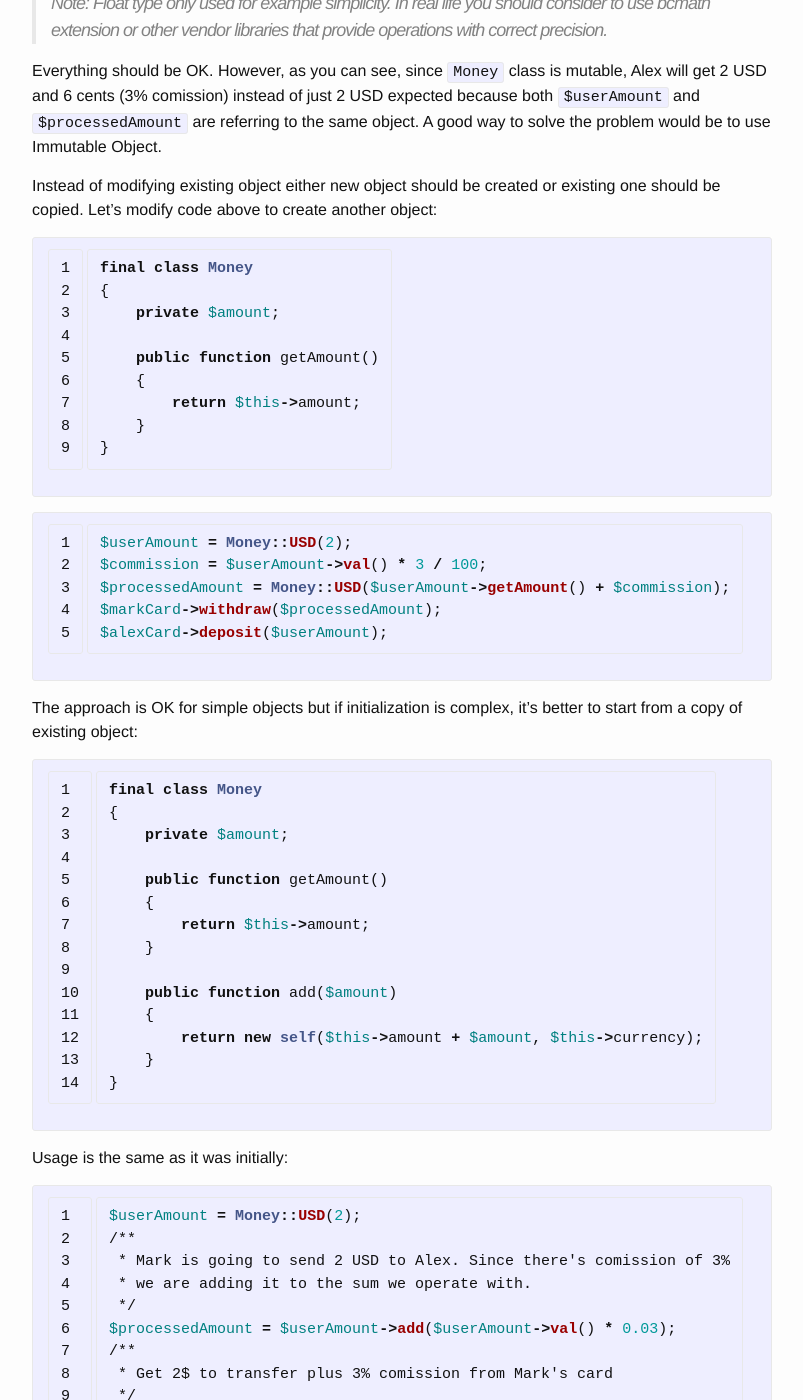
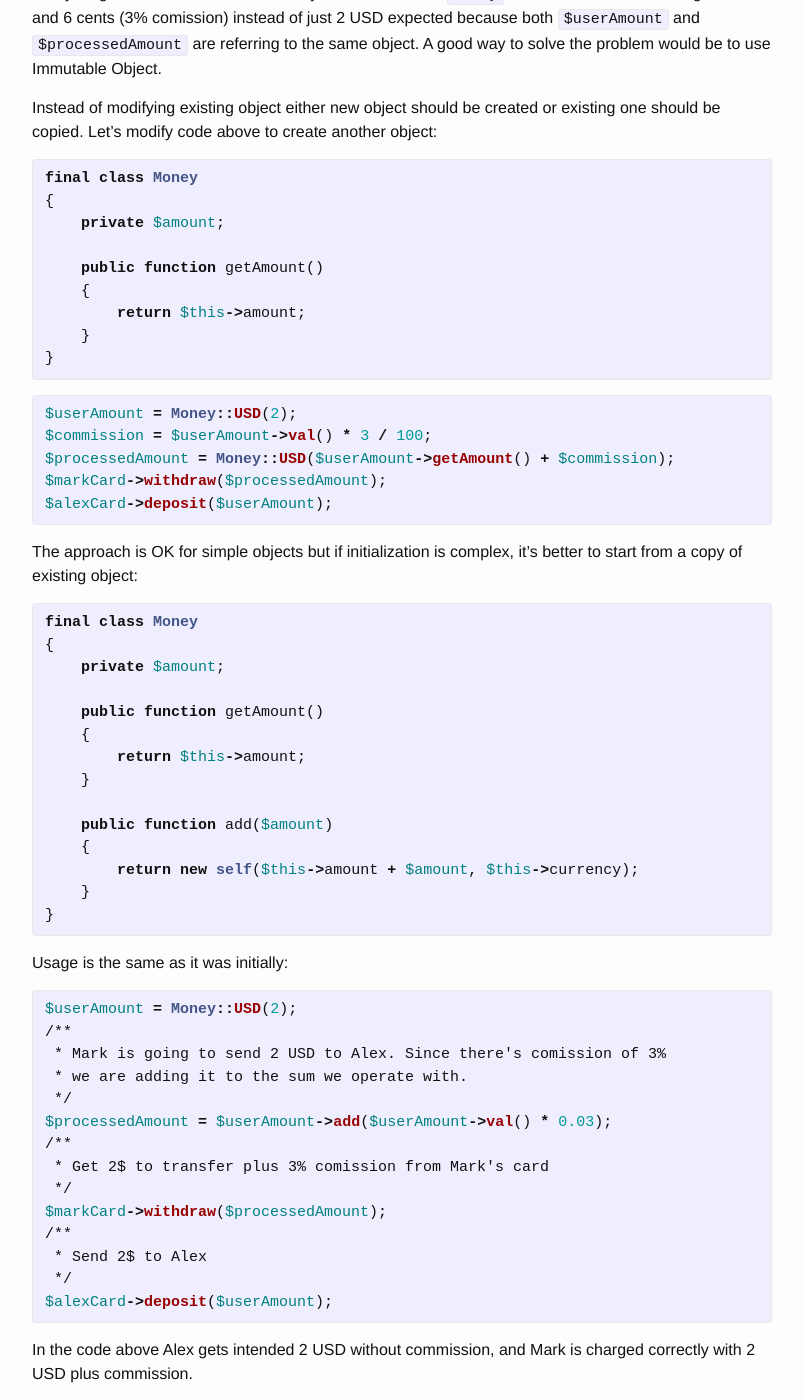
Before and after one commit to Ragazzo/ragazzo.github.io, a Jekyll site: the page built from _posts/2016-05-03-immutability.markdown, in a window 1280 px wide and 1400 px high, scrolled down 2651 px. Shown: the whole window, without its empty margins (238-1041 px from the left). Built offline with Jekyll 4.4.1, drawn with Linux system fonts in a browser that asks for light colours; comment, search, counter and statistics services are not loaded; some of the changed text lies outside the part shown.

Commit message:
Update 2016-05-03-immutability.markdown

```diff
--- a/_posts/2016-05-03-immutability.markdown
+++ b/_posts/2016-05-03-immutability.markdown
@@ -77,7 +77,7 @@ This object does not change its state after it was created and thus can be consi
 Now let's check a case of money transfer where lack of immutability leads to wrong result.
 We have `Money` class to represent a certain amount of money.
 
-{% highlight php linenos startinline=true %}
+{% highlight php startinline=true %}
 class Money
 {
     private $amount;
@@ -97,7 +97,7 @@ class Money
 
 We use it the following way:
 
-{% highlight php linenos startinline=true %}
+{% highlight php startinline=true %}
 $userAmount = Money::USD(2);
 /**
  * Mark is going to send 2 USD to Alex. Since there's comission of 3%
@@ -123,7 +123,7 @@ would be to use Immutable Object.
 
 Instead of modifying existing object either new object should be created or existing one should be copied. Let's modify code above to create another object:
 
-{% highlight php linenos startinline=true %}
+{% highlight php startinline=true %}
 final class Money
 {
     private $amount;
@@ -135,7 +135,7 @@ final class Money
 }
 {% endhighlight %}
 
-{% highlight php linenos startinline=true %}
+{% highlight php startinline=true %}
 $userAmount = Money::USD(2);
 $commission = $userAmount->val() * 3 / 100;
 $processedAmount = Money::USD($userAmount->getAmount() + $commission);
@@ -146,7 +146,7 @@ $alexCard->deposit($userAmount);
 The approach is OK for simple objects but if initialization is complex, it's better to start from a copy of existing
 object:
 
-{% highlight php linenos startinline=true %}
+{% highlight php startinline=true %}
 final class Money
 {
     private $amount;
@@ -165,7 +165,7 @@ final class Money
 
 Usage is the same as it was initially:
 
-{% highlight php linenos startinline=true %}
+{% highlight php startinline=true %}
 $userAmount = Money::USD(2);
 /**
  * Mark is going to send 2 USD to Alex. Since there's comission of 3%
@@ -193,7 +193,7 @@ very important to know and understand.
 
 We have a mutable class and want to have immutable object that uses it.
 
-{% highlight php linenos startinline=true %}
+{% highlight php startinline=true %}
 class MutableX
 {
     protected $y;
@@ -223,7 +223,7 @@ class Immutable
 Immutable class has getters only, the only property is assigned via constructor.
 Looks OK, right? Now let's use these:
 
-{% highlight php linenos startinline=true %}
+{% highlight php startinline=true %}
 $immutable = new Immutable(new MutableX());
 var_dump(md5(serialize($immutable))); // f48ac85e653586b6a972251a85dd6268
 
@@ -235,7 +235,7 @@ Object is still the same. State wasn't changed. Looks perfect!
 
 Not let's play with X a bit:
 
-{% highlight php linenos startinline=true %}
+{% highlight php startinline=true %}
 $immutable->getX()->setY(5);
 var_dump(md5(serialize($immutable))); // 8d390a0505c85aea084c8c0026c1621e
 {% endhighlight %}
@@ -252,7 +252,7 @@ with a collection of objects?
 
 First of all, let's implement a collection:
 
-{% highlight php linenos startinline=true %}
+{% highlight php startinline=true %}
 class Collection
 {
     protected $elements = [];
@@ -276,7 +276,7 @@ class Collection
 
 Now let's use it:
 
-{% highlight php linenos startinline=true %}
+{% highlight php startinline=true %}
 $immutable = new Immutable(new Collection([new XMutable(), new XMutable()]));
 var_dump(md5(serialize($immutable))); // 9d095d565a96740e175ae07f1192930f
 
@@ -290,7 +290,7 @@ var_dump(md5(serialize($immutable))); // 803b801abfa2a9882073eed4efe72fa0
 As we've already learned, having mutable objects inside immutable one is bad so let's
 replace mutable objects with scalars.
 
-{% highlight php linenos startinline=true %}
+{% highlight php startinline=true %}
 $immutable = new Immutable(new Collection([1, 2]));
 var_dump(md5(serialize($immutable))); // 24f1de7dc42cfa14ff46239b0274d54d
 
@@ -311,7 +311,7 @@ modify collection state in any other way.
 Another common case is about inheritance. We know that we should use getters only, instantiate via constructor and store immutable data only inside
 immutable object. Let's modify our `Immutable` class to only accept `Immutable` objects.
 
-{% highlight php linenos startinline=true %}
+{% highlight php startinline=true %}
 class Immutable
 {
     protected $x;
@@ -350,7 +350,7 @@ class Mutant extends Immutable
 }
 {% endhighlight %}
 
-{% highlight php linenos startinline=true %}
+{% highlight php startinline=true %}
 $mutant = new Mutant();
 $immutable = new Immutable($mutant);
 
```
